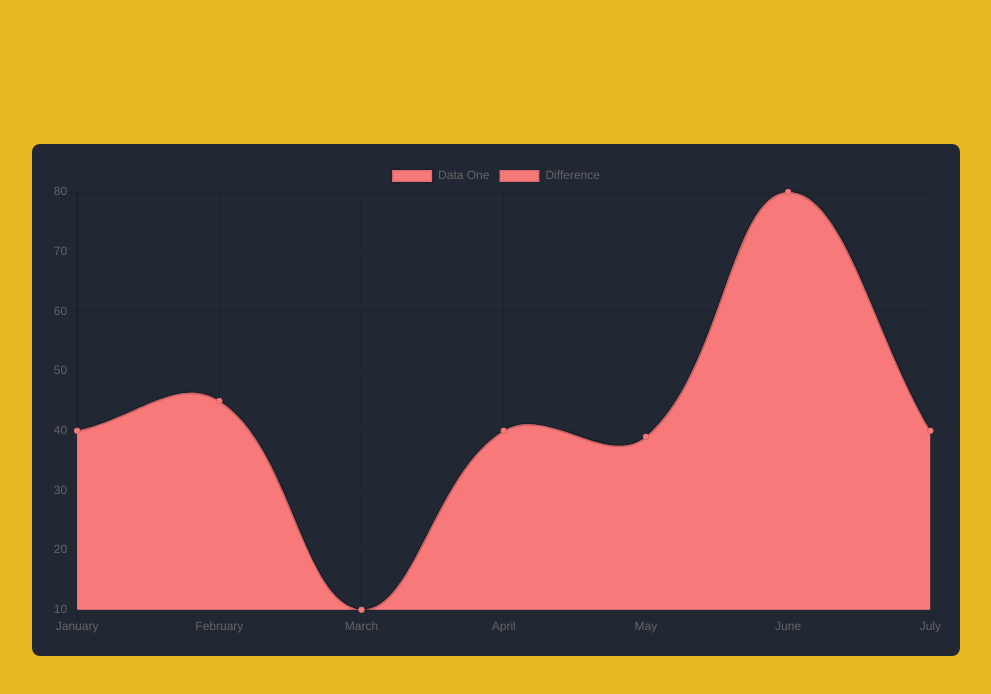
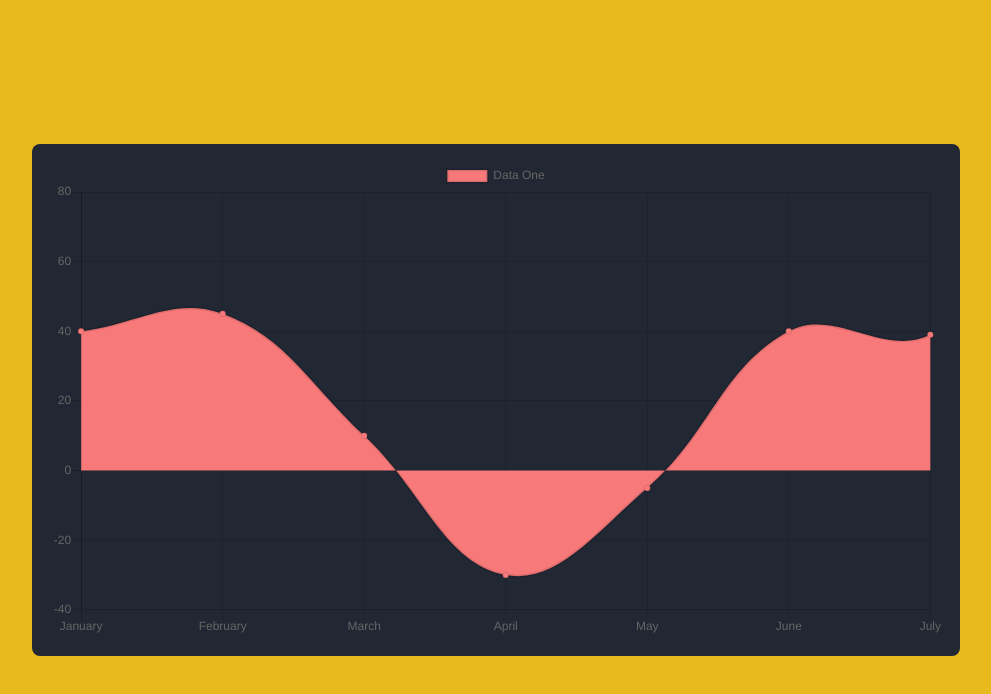
Before and after one commit to SewerynW/Graph, a Nuxt app: page / in a window 1280 px wide. Shown: the top 694 px of the page, without its empty margins (144-1135 px from the left). Built offline with nearby package versions, Linux system fonts and the light colour scheme.

Commit message:
Added callback for customize tooltip

```diff
--- a/pages/index.vue
+++ b/pages/index.vue
@@ -34,18 +34,25 @@ export default {
           {
             label: 'Data One',
             backgroundColor: '#f87979',
-            data: [40, 45, 10, 40, 39, 80, 40]
-          },
-          {
-            label: 'Difference',
-            backgroundColor: '#f87979',
-            data: [40, 45, 10, 40, 39, 80, 40]
+            data: [40, 45, 10, -30, -5, 40, 39, 80, 40]
           }
         ]
       },
       chartOptions: {
         responsive: true,
-        maintainAspectRatio: false
+        maintainAspectRatio: false,
+        tooltips: {
+          callbacks: {
+            label: (tooltipItem, data) => {
+              console.log('Item z wykresu.', tooltipItem)
+              console.log('index itemu.', tooltipItem.index)
+              console.log('data', data.datasets[0].data)
+              return `wcześniejszy ${
+                data.datasets[0].data[tooltipItem.index - 1]
+              }`
+            }
+          }
+        }
       }
     }
   },
@@ -55,7 +62,7 @@ export default {
     setTimeout(() => {
       console.log('Done')
       this.loaded = true
-    }, 3000)
+    }, 2000)
   }
 }
 </script>
```
Also changed, not shown: .eslintrc.js, 1 other file (tests, documents, lock files or other folders).
